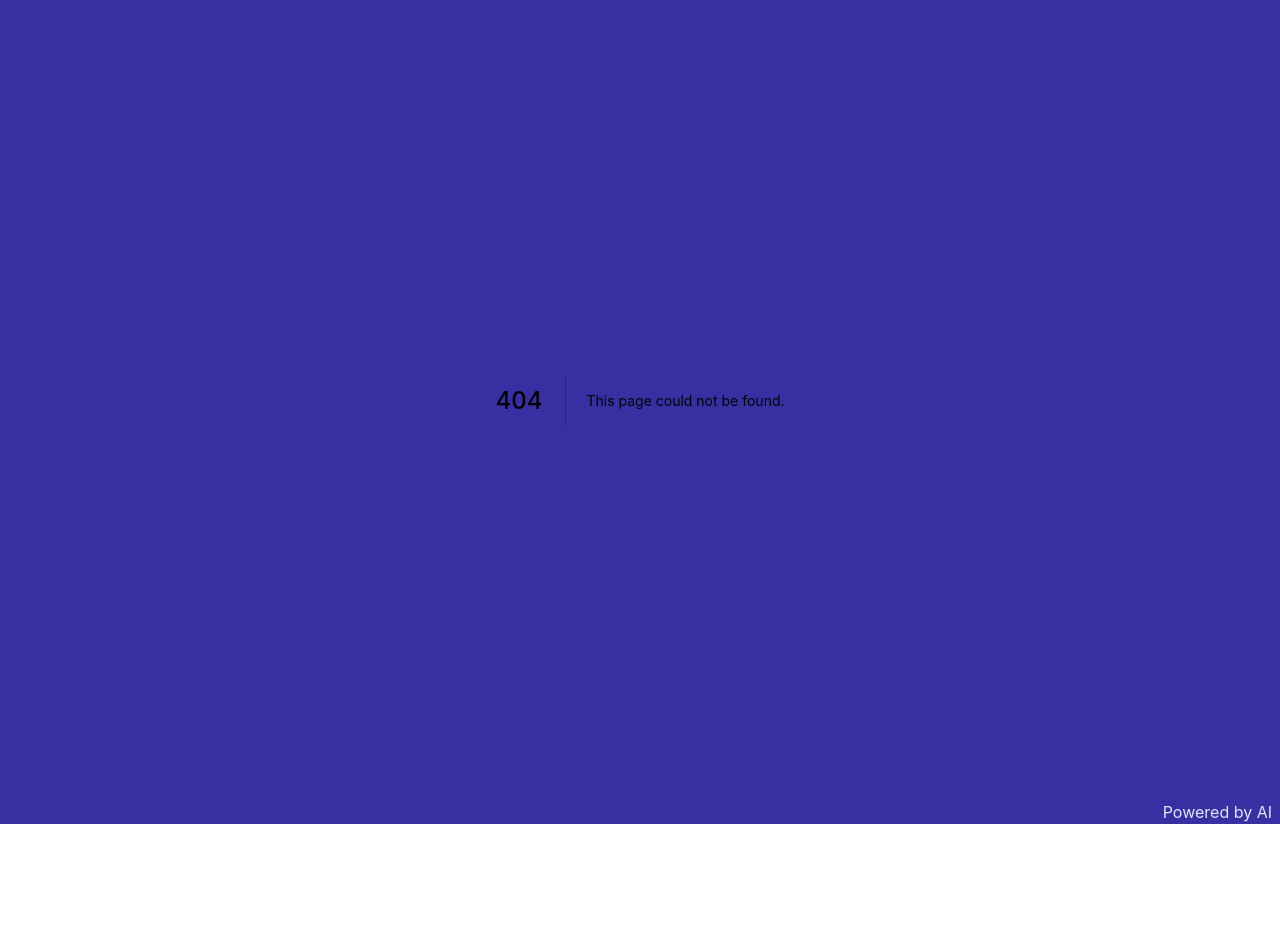
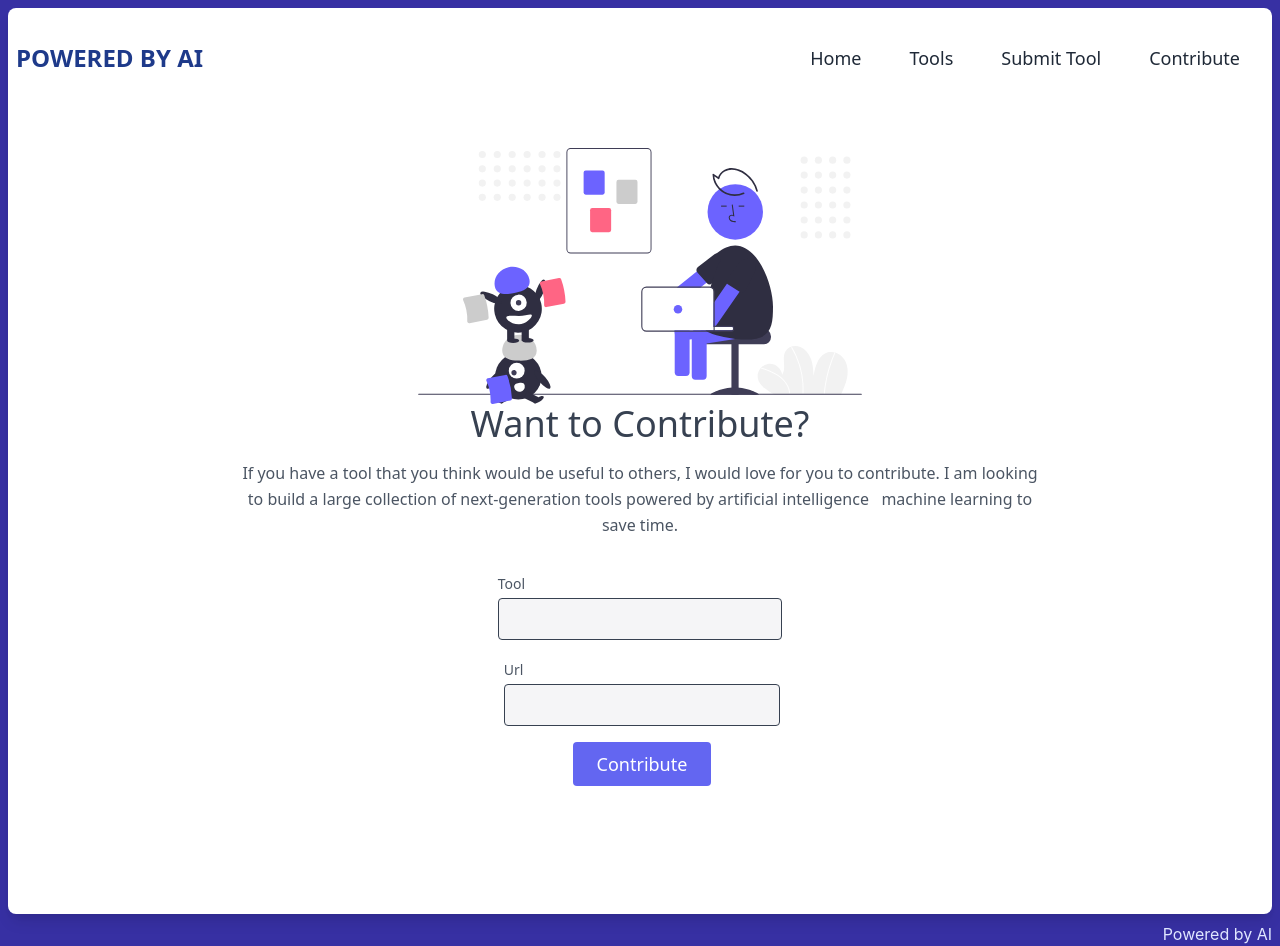
Before and after one commit to AlexThomas-Graft0/poweredbyAI, a Next.js app: page /Submit in a window 1280 px wide. Before the commit this address had no page. Before the commit the page ends 824 px from the top, so only its background shows below. Built offline with nearby package versions, Linux system fonts and the light colour scheme.

Commit message:
updated contact page to be submit

```diff
--- a/components/Header.js
+++ b/components/Header.js
@@ -24,7 +24,7 @@ export default function Header() {
           Tools
         </a>
         <a
-          href="/Contact"
+          href="/Submit"
           className="px-6 py-3 text-gray-800 hover:text-indigo-300"
         >
           Submit Tool
--- a/pages/Contact.js
+++ b/pages/Submit.js
@@ -2,7 +2,7 @@ import { useState } from "react";
 import Card from "../components/Card";
 import Header from "../components/Header";
 import Hero from "../components/Hero";
-export default function Contact() {
+export default function Submit() {
   const [status, setStatus] = useState({
     submitted: false,
     submitting: false,
```
